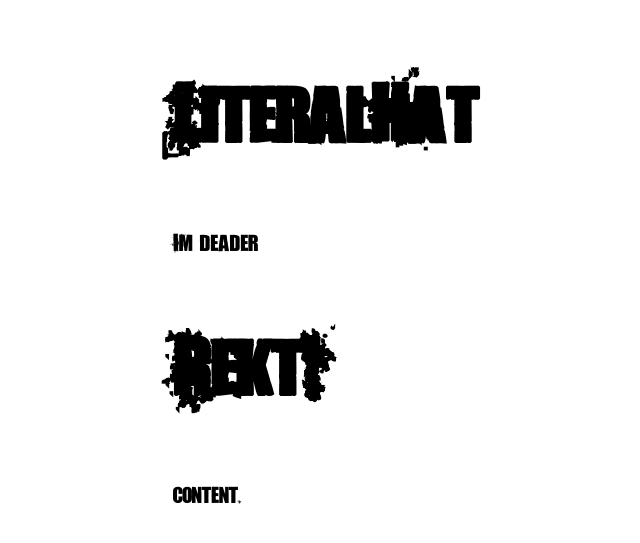
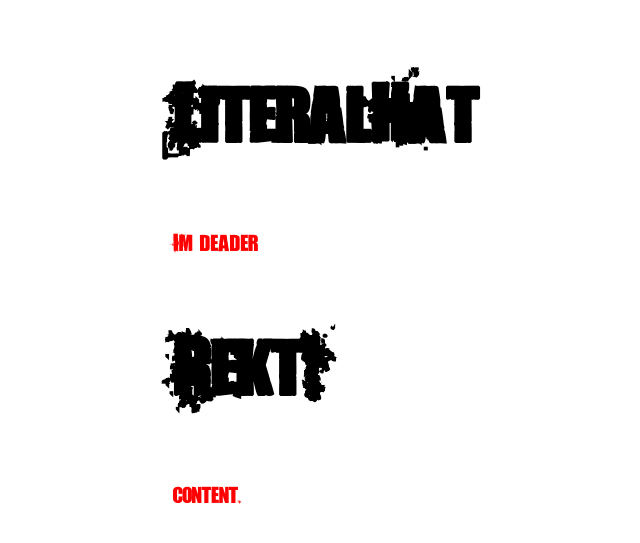
Before and after one commit to LiteralHat/literalhat.github.io, a Jekyll site: the page built from index.html, in a window 1280 px wide. Shown: the top 543 px of the page, without its empty margins (19-659 px from the left). Built offline with Jekyll 4.4.1, drawn with Linux system fonts in a browser that asks for light colours; Markdown is read by kramdown in place of the engine named in the settings.

Commit message:
Update main.css

```diff
--- a/css/main.css
+++ b/css/main.css
@@ -20,5 +20,5 @@ p {
     font-family: 'living_hellregular';
     font-size: 1.5em;
     line-height: 1.4em;
-    color: ##FF0000;
+    color: #FF0000;
 }
```
